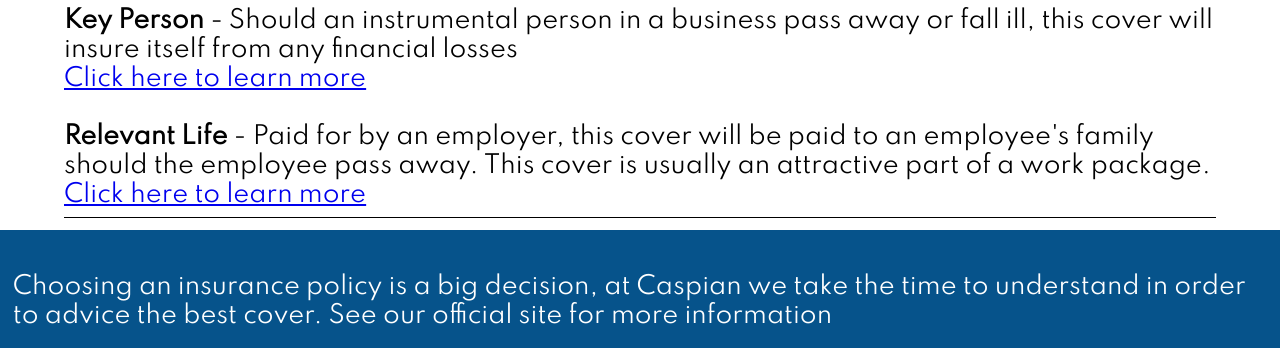
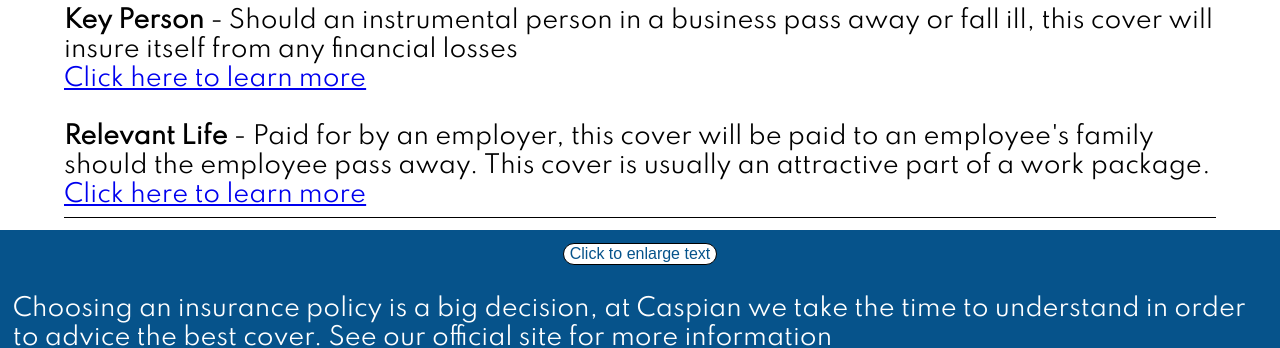
Before and after one commit to stefangouldson/caspianWebProj, a PHP site: page /insurance.html in a window 1280 px wide. Shown: the part 1517-1865 px from the top of the page. Run offline with PHP 8.4, Linux system fonts and the light colour scheme.

Commit message:
buttons to enlarge/reduce text size

```diff
--- a/src/index.html
+++ b/src/index.html
@@ -90,6 +90,8 @@
     </table>
 
     <div class="blue-box">
+        <button id="large-btn" onclick="enlarge()">Click to enlarge text</button>
+        <button id="small-btn" onclick="reduce()">Click to reduce size</button>
         <p><br>At Caspian, we believe in helping as many families as we can. We do this by offering industry-leading
             advice and then shop around for them, to make sure our customers get their family the right level of
             protection at a price that’s affordable to them. Use this app to gain some idea of the service we
--- a/src/insurance.html
+++ b/src/insurance.html
@@ -45,7 +45,7 @@
     <div class="caption-box">
       <h2>Life Insurance For All</h2>
     </div>
-    <img width="100%" src="./imgs/insPic.jpg"alt="error" />
+    <img width="100%" src="./imgs/insPic.jpg" alt="error" />
   </div>
 
   <div class="blue-box">
@@ -70,7 +70,8 @@
         <b>Whole of Life</b> - This policy will pay out a lump sum to your family in the event of your passing.<br>
         <a href="https://caspianinsurance.co.uk/life-insurance/whole-life-insurance/">Click here to learn more</a>
         <br><br>
-        <b>Critical Illness</b> - Should you be diagnosed with a critical illness, this cover helps should you no longer be able to work with a tax free payment.<br>
+        <b>Critical Illness</b> - Should you be diagnosed with a critical illness, this cover helps should you no longer
+        be able to work with a tax free payment.<br>
         <a href="https://caspianinsurance.co.uk/life-insurance/critical-illness-cover/">Click here to learn more</a>
         <br><br>
         <b>Income Protection</b> - Should you fall ill and be unable to work, this insurance will provide financial
@@ -134,6 +135,8 @@
   </div>
 
   <div class="blue-box">
+      <button id="large-btn" onclick="enlarge()">Click to enlarge text</button>
+      <button id="small-btn" onclick="reduce()">Click to reduce size</button>
     <p><br>Choosing an insurance policy is a big decision, at Caspian we take the time to understand in order to advice
       the
       best cover. See our official site for more information<br>&nbsp;</p>
--- a/src/script.js
+++ b/src/script.js
@@ -7,3 +7,40 @@
       x.style.display = "block";
     }
   }
+
+  //removes the small button from the the screen when first loaded
+  document.getElementById('small-btn').style.display="none"
+
+//function to increase the size of the text
+const enlarge = () =>{
+
+    document.getElementById('large-btn').style.display="none"
+    document.getElementById('small-btn').style.display="flex"
+    let arrP = document.getElementsByTagName("p")
+    let arrH3 = document.getElementsByTagName('h3')
+
+    for (i=0;i<arrP.length;i++){
+      arrP[i].classList.add('scaleUp')
+    }
+
+    for (i=0;i<arrH3.length;i++){
+      arrH3[i].classList.add('scaleUp')
+    }
+}
+
+//function to reduce the size of the text
+const reduce = () =>{
+
+  document.getElementById('large-btn').style.display="flex"
+  document.getElementById('small-btn').style.display="none"
+  let arrP = document.getElementsByTagName("p")
+  let arrH3 = document.getElementsByTagName("h3")
+
+  for (i=0;i<arrP.length;i++){
+    arrP[i].classList.remove('scaleUp')
+  }
+
+  for (i=0;i<arrH3.length;i++){
+    arrH3[i].classList.remove('scaleUp')
+  }
+}
--- a/src/styles.css
+++ b/src/styles.css
@@ -185,6 +185,24 @@
 .sub-title{
   color: #06538B;
 }
+
+button{
+  background-color: white;
+  color: #06538B;
+  border: solid black 0.5px;
+  border-radius: 25px;
+  font-size: 100%;
+}
+
+button:hover {
+  background-color: #06538B;
+  color: white;
+}
+
+/* javascript styles */
+.scaleUp{
+  font-size: 200%;
+}
   @media only screen and (max-width:699px){
     .desk-nav{
       display: none;
@@ -229,4 +247,8 @@
       .blue-box{
         padding: 1%;
       }
+
+      .scaleUp{
+        font-size: 300%;
+      }
   }
--- a/src/user.html
+++ b/src/user.html
@@ -41,6 +41,8 @@
     </div>
 
     <div class="blue-box">
+        <button id="large-btn" onclick="enlarge()">Click to enlarge text</button>
+        <button id="small-btn" onclick="reduce()">Click to reduce size</button>
         <p><br>Something about the users<br>&nbsp;</p>
         <div id="footer-logo">
           <img src="https://caspianinsurance.co.uk/wp-content/themes/caspian-insurance/assets/img/footer-logo.png"
```
